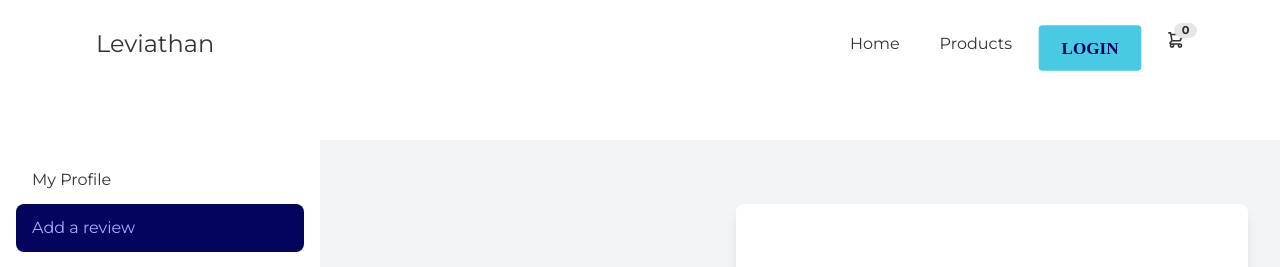
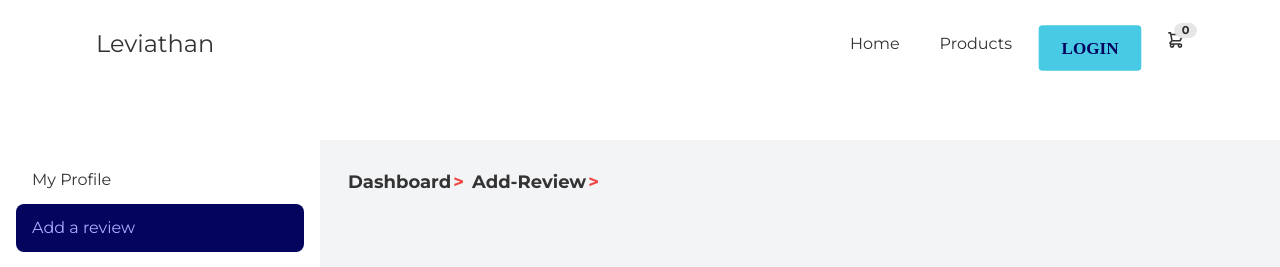
Before and after one commit to Raiyan109/manufacturer-website, a React (Create React App) app: page /dashboard/add-review in a window 1280 px wide. Shown: the top 267 px of the page. Built offline with nearby package versions, Linux system fonts and the light colour scheme; no server answers.

Commit message:
breadcrumbs

```diff
--- a/src/App.js
+++ b/src/App.js
@@ -28,6 +28,7 @@ import CheckoutSuccess from './Pages/CheckoutSuccess';
 import AllProducts from './Pages/Home/AllProduct/AllProducts';
 import ResetPass from './Pages/Auth/ResetPass';
 import Cart from './Pages/Home/Cart';
+import Breadcrumb from './components/Breadcrumb';
 
 function App() {
   useEffect(() => {
@@ -36,6 +37,7 @@ function App() {
   return (
     <div className="App">
       <Navbar>
+        {/* <Breadcrumb /> */}
         <Routes>
           <Route path='/' element={<Home />}></Route>
           <Route path='/blogs' element={<Blogs />}></Route>
--- a/src/Pages/Dashboard/AddReview.js
+++ b/src/Pages/Dashboard/AddReview.js
@@ -2,6 +2,7 @@ import React from 'react';
 import { useForm } from 'react-hook-form';
 import { toast } from 'react-toastify';
 import fetcher from '../../api';
+import Breadcrumb from '../../components/Breadcrumb';
 
 const AddReview = () => {
 
@@ -16,6 +17,9 @@ const AddReview = () => {
 
 
         <section className="bg-gray-100">
+            <div className='p-5'>
+                <Breadcrumb />
+            </div>
             <div className="max-w-screen-xl px-4 py-16 mx-auto sm:px-6 lg:px-8">
                 <div className="grid grid-cols-1 gap-x-16 gap-y-8 lg:grid-cols-5">
                     <div className="lg:py-12 lg:col-span-2">
--- a/src/Pages/Dashboard/Dashboard.js
+++ b/src/Pages/Dashboard/Dashboard.js
@@ -9,6 +9,7 @@ import { HiLocationMarker } from 'react-icons/hi'
 import DashHome from './DashHome';
 
 
+
 const Dashboard = () => {
     const { mernAuth, setMernAuth } = useContext(AuthContext)
     const id = localStorage.getItem("userId")
@@ -17,6 +18,7 @@ const Dashboard = () => {
 
     return (
         <div className="drawer drawer-mobile mt-16">
+
             <input id="my-drawer-2" type="checkbox" className="drawer-toggle" />
             <div className="drawer-content">
                 {/* <!-- Page content here --> */}
--- a/src/Pages/Dashboard/MyProfile.js
+++ b/src/Pages/Dashboard/MyProfile.js
@@ -7,6 +7,7 @@ import { AuthContext } from '../../context/AuthContext';
 import { useNavigate } from 'react-router-dom';
 import { ToastContainer, toast } from 'react-toastify';
 import axios from 'axios';
+import Breadcrumb from '../../components/Breadcrumb';
 
 const MyProfile = () => {
     // const [userFromServer, setUserFromServer] = useState()
@@ -74,37 +75,7 @@ const MyProfile = () => {
         }
         return data
 
-        // try {
-        //     const res = await axios.put('http://localhost:5000/api/users/profile', {
-        //         name: name,
-        //         email: email,
-        //         phone: phoneNum,
-        //         education: education,
-        //         location: location
-        //     })
-        //     const data = await res.data.existingUser
 
-        //     if (data?.error) {
-        //         toast(data?.error)
-        //     }
-        //     else {
-        //         setMernAuth({
-        //             ...mernAuth,
-        //             user: data?.updatedUser
-        //         })
-        //         let ls = localStorage.getItem('auth')
-        //         ls = JSON.parse(ls)
-        //         ls.user = data?.updatedUser
-        //         localStorage.setItem('auth', JSON.stringify(ls))
-        //         toast('Profile Updated Successfully')
-        //     }
-
-        //     return data
-
-        // } catch (error) {
-        //     console.log(error);
-        //     toast('Something went wrong')
-        // }
     }
 
 
@@ -129,6 +100,9 @@ const MyProfile = () => {
     return (
         <div>
             <section className="bg-gray-100">
+                <div className='p-5'>
+                    <Breadcrumb />
+                </div>
                 <div className="max-w-screen-xl px-4 py-16 mx-auto sm:px-6 lg:px-8">
                     <div className="grid grid-cols-1 gap-x-16 gap-y-8 lg:grid-cols-5">
                         <div className="lg:py-12 lg:col-span-2">
--- /dev/null
+++ b/src/components/Breadcrumb.js
@@ -0,0 +1,37 @@
+import React from 'react';
+import { Link, useLocation } from 'react-router-dom';
+
+const Breadcrumb = () => {
+    const location = useLocation()
+    let currentLink = ''
+    const crumbs = location.pathname
+        .split('/')
+        .filter(crumb => crumb !== '')
+        .map(crumb => {
+            currentLink += `/${crumb}`
+            // console.log(crumb);
+            return (
+                <div className="crumb ml-2 after:content-['>'] after:ml-0.5 after:text-red-500 capitalize font-semibold" key={crumb}>
+                    <Link to={currentLink}>{crumb}</Link>
+                </div>
+            )
+        })
+
+    return (
+        <div >
+            <div className="text-lg breadcrumbs">
+                <ul>
+                    <li>
+                        <a>
+
+                            {crumbs}
+                        </a>
+                    </li>
+
+                </ul>
+            </div>
+        </div>
+    );
+};
+
+export default Breadcrumb;
```
